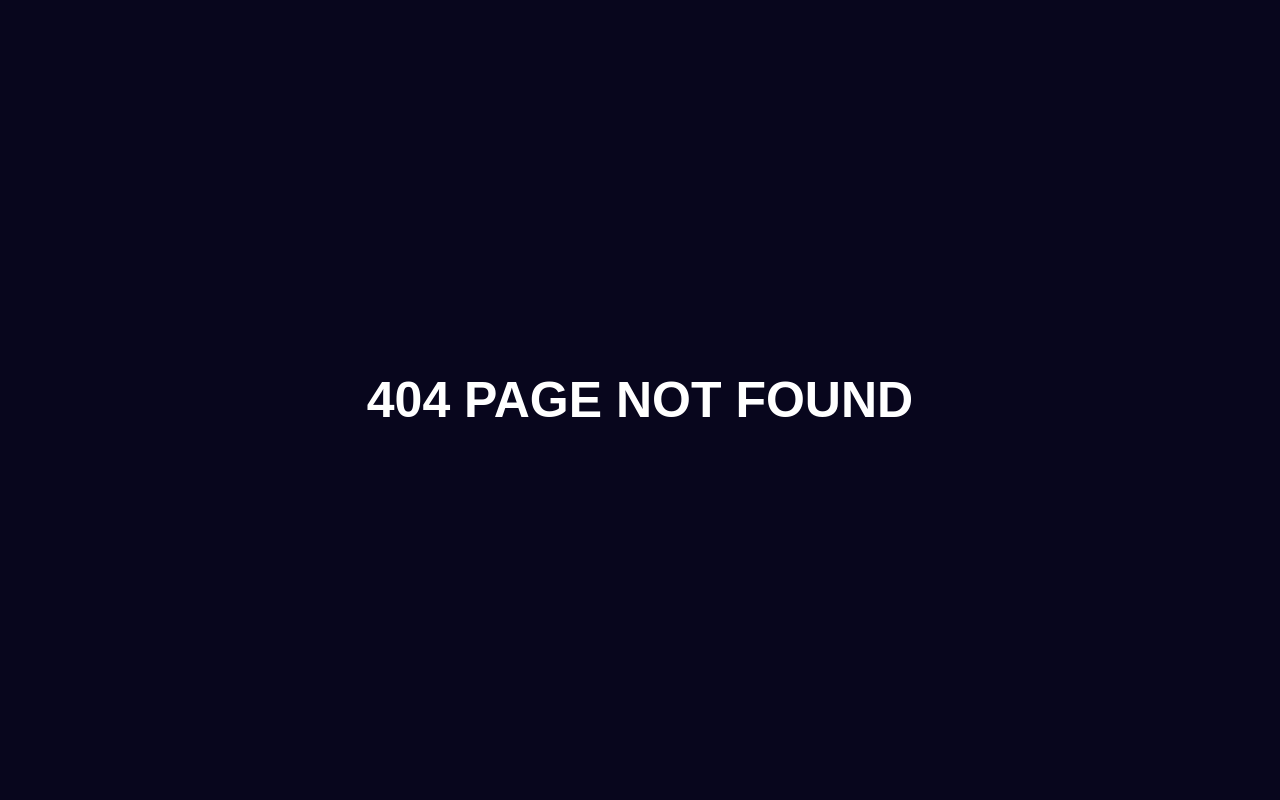
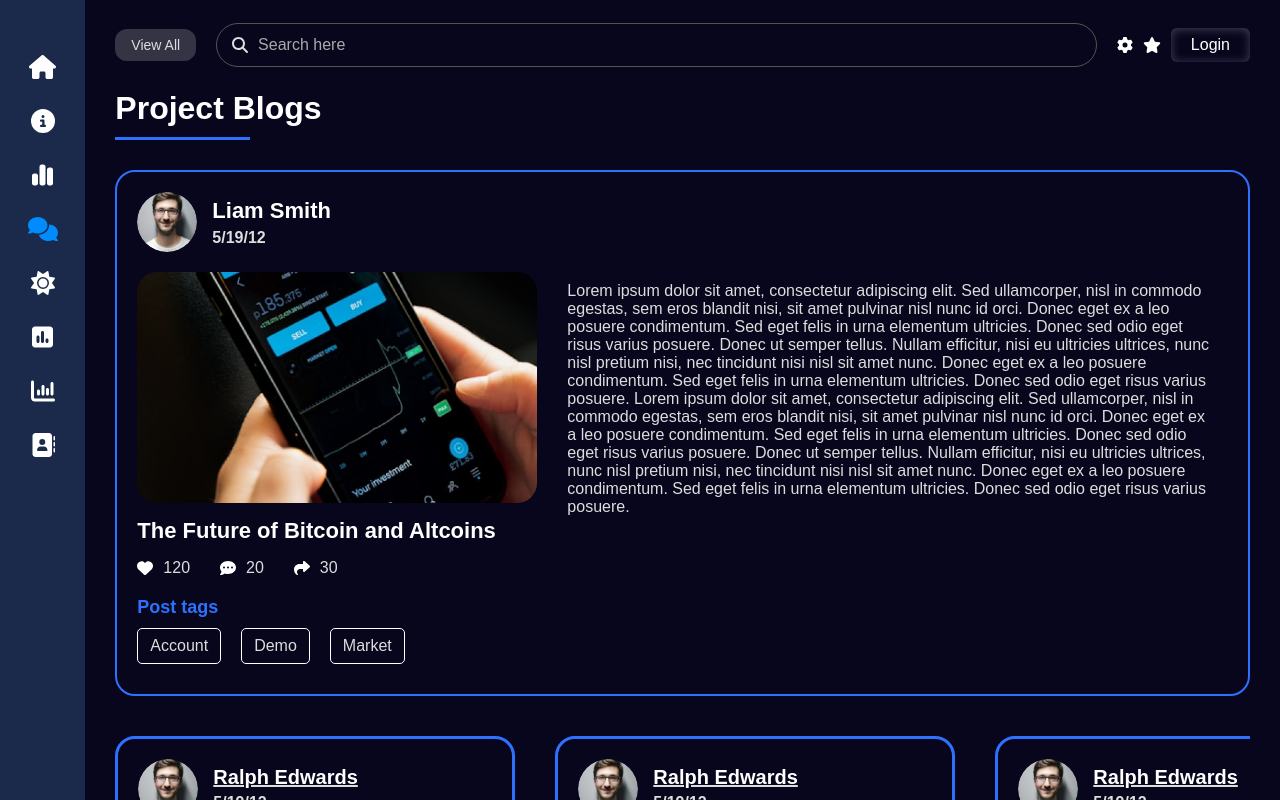
Before and after one commit to juancarlos0330/paw-trading-FE, a React (Create React App) app: page /blogs/detail in a window 1280 px wide. Before the commit this address had no page. Built offline with nearby package versions, Linux system fonts and the light colour scheme.

Commit message:
- Add project blog detail page

```diff
--- a/src/App.js
+++ b/src/App.js
@@ -6,6 +6,7 @@ import LayoutContainer from "./pages/layout/LayoutContainer";
 import ChainOverview from "./pages/overview/ChainOverview";
 import ProjectOverview from "./pages/overview/ProjectOverview";
 import ProjectBlog from "./pages/project/ProjectBlog";
+import ProjectBlogDetail from "./pages/project/ProjectBlogDetail";
 import AnalyticsDashboard from "./pages/dashboard/AnalyticsDashboard";
 import Login from "./pages/auth/Login";
 import Notfound from "./pages/Notfound";
@@ -24,6 +25,7 @@ const App = () => {
             element={<AnalyticsDashboard />}
           />
           <Route path="/blogs" exact element={<ProjectBlog />} />
+          <Route path="/blogs/detail" exact element={<ProjectBlogDetail />} />
         </Route>
         <Route path="/*" exact element={<Notfound />} />
       </Routes>
--- a/src/components/layout/Navbar.js
+++ b/src/components/layout/Navbar.js
@@ -50,7 +50,9 @@ const Navbar = () => {
       </a>
       <a
         href="/blogs"
-        className={`navbar-item ${urlPath === "/blogs" ? "active" : ""}`}
+        className={`navbar-item ${
+          urlPath.startsWith("/blogs") ? "active" : ""
+        }`}
       >
         <FontAwesomeIcon icon={faComments} style={{ fontSize: "24px" }} />
         <span className="navbar-text">Blogs</span>
@@ -60,7 +62,7 @@ const Navbar = () => {
         className={`navbar-item ${urlPath === "/sss" ? "active" : ""}`}
       >
         <FontAwesomeIcon icon={faSun} style={{ fontSize: "24px" }} />
-        <span className="navbar-text">Dashboard</span>
+        <span className="navbar-text">Blog Detail</span>
       </a>
       <a
         href="#"
--- /dev/null
+++ b/src/components/project/BlogDetail.js
@@ -0,0 +1,84 @@
+import { FontAwesomeIcon } from "@fortawesome/react-fontawesome";
+import React from "react";
+
+// import icons
+import {
+  faHeart,
+  faCommentDots,
+  faShare,
+} from "@fortawesome/free-solid-svg-icons";
+
+// import assets
+import BlogAvatarImg from "../../assets/image/avatar.jpeg";
+import BlogDetailImg from "../../assets/image/project/blogdetail.png";
+
+// import style
+import "./BlogDetail.scss";
+
+const BlogDetail = () => {
+  return (
+    <div className="blog-detail-container">
+      <div className="blog-detail-profile">
+        <div className="blog-detail-profile-img">
+          <img src={BlogAvatarImg} alt="blog avatar" />
+        </div>
+        <div className="blog-detail-profile-view">
+          <div className="blog-detail-profile-name">Liam Smith</div>
+          <div className="blog-detail-profile-date">5/19/12</div>
+        </div>
+      </div>
+      <div className="blog-detail-view">
+        <div className="blog-detail-view-img-section">
+          <div className="blog-detail-view-img">
+            <img src={BlogDetailImg} alt="blog detail" />
+          </div>
+          <p className="blog-detail-view-title">
+            The Future of Bitcoin and Altcoins
+          </p>
+          <div className="blog-detail-view-reaction">
+            <div className="blog-detail-view-reaction-item">
+              <FontAwesomeIcon icon={faHeart} />
+              120
+            </div>
+            <div className="blog-detail-view-reaction-item">
+              <FontAwesomeIcon icon={faCommentDots} />
+              20
+            </div>
+            <div className="blog-detail-view-reaction-item">
+              <FontAwesomeIcon icon={faShare} />
+              30
+            </div>
+          </div>
+        </div>
+        <div className="blog-detail-view-description">
+          Lorem ipsum dolor sit amet, consectetur adipiscing elit. Sed
+          ullamcorper, nisl in commodo egestas, sem eros blandit nisi, sit amet
+          pulvinar nisl nunc id orci. Donec eget ex a leo posuere condimentum.
+          Sed eget felis in urna elementum ultricies. Donec sed odio eget risus
+          varius posuere. Donec ut semper tellus. Nullam efficitur, nisi eu
+          ultricies ultrices, nunc nisl pretium nisi, nec tincidunt nisi nisl
+          sit amet nunc. Donec eget ex a leo posuere condimentum. Sed eget felis
+          in urna elementum ultricies. Donec sed odio eget risus varius posuere.
+          Lorem ipsum dolor sit amet, consectetur adipiscing elit. Sed
+          ullamcorper, nisl in commodo egestas, sem eros blandit nisi, sit amet
+          pulvinar nisl nunc id orci. Donec eget ex a leo posuere condimentum.
+          Sed eget felis in urna elementum ultricies. Donec sed odio eget risus
+          varius posuere. Donec ut semper tellus. Nullam efficitur, nisi eu
+          ultricies ultrices, nunc nisl pretium nisi, nec tincidunt nisi nisl
+          sit amet nunc. Donec eget ex a leo posuere condimentum. Sed eget felis
+          in urna elementum ultricies. Donec sed odio eget risus varius posuere.
+        </div>
+      </div>
+      <div className="blog-detail-post-tags">
+        <div className="blog-detail-post-tags-title">Post tags</div>
+        <div className="blog-detail-post-tags-view">
+          <div className="blog-detail-post-tags-view-item">Account</div>
+          <div className="blog-detail-post-tags-view-item">Demo</div>
+          <div className="blog-detail-post-tags-view-item">Market</div>
+        </div>
+      </div>
+    </div>
+  );
+};
+
+export default BlogDetail;
--- /dev/null
+++ b/src/components/project/BlogDetail.scss
@@ -0,0 +1,174 @@
+.blog-detail-container {
+  width: 100%;
+  display: flex;
+  flex-direction: column;
+  justify-content: center;
+  align-items: center;
+  border: 2px solid var(--title-border-color);
+  border-radius: 20px;
+  padding: 20px;
+  margin-bottom: 40px;
+
+  .blog-detail-profile {
+    display: flex;
+    flex-direction: row;
+    justify-content: flex-start;
+    align-items: center;
+    width: 100%;
+    margin-bottom: 20px;
+
+    .blog-detail-profile-img {
+      width: 60px;
+      height: 60px;
+      border-radius: 50%;
+      overflow: hidden;
+      margin-right: 15px;
+      display: flex;
+      justify-content: center;
+      align-items: center;
+
+      img {
+        width: 100%;
+        border-radius: 50%;
+      }
+    }
+
+    .blog-detail-profile-view {
+      display: flex;
+      flex-direction: column;
+
+      .blog-detail-profile-name {
+        display: flex;
+        width: 100%;
+        font-size: 22px;
+        color: var(--title-color);
+        font-weight: bold;
+        margin-bottom: 5px;
+      }
+
+      .blog-detail-profile-date {
+        font-weight: bold;
+      }
+    }
+  }
+
+  .blog-detail-view {
+    display: flex;
+    flex-direction: row;
+    justify-content: center;
+    align-items: flex-start;
+    width: 100%;
+    margin-bottom: 20px;
+    gap: 20px;
+
+    @media (max-width: 768px) {
+      flex-direction: column;
+    }
+
+    .blog-detail-view-img-section {
+      display: flex;
+      width: 400px;
+      flex-direction: column;
+      justify-content: center;
+      align-items: flex-start;
+
+      @media (max-width: 991px) {
+        width: 300px;
+      }
+
+      @media (max-width: 768px) {
+        width: 100%;
+      }
+
+      .blog-detail-view-img {
+        width: 100%;
+        display: flex;
+        justify-content: center;
+        align-items: center;
+        margin-bottom: 15px;
+
+        img {
+          width: 100%;
+          object-fit: cover;
+          border-radius: 20px;
+        }
+      }
+
+      .blog-detail-view-title {
+        font-size: 22px;
+        color: var(--title-color);
+        font-weight: bold;
+        margin-bottom: 15px;
+      }
+
+      .blog-detail-view-reaction {
+        display: flex;
+        flex-direction: row;
+        justify-content: flex-start;
+        align-items: center;
+        width: 100%;
+
+        .blog-detail-view-reaction-item {
+          display: flex;
+          flex-direction: row;
+          justify-content: flex-start;
+          align-items: center;
+          margin-right: 30px;
+          cursor: pointer;
+          gap: 10px;
+
+          svg {
+            path {
+              fill: var(--title-color);
+            }
+          }
+        }
+      }
+    }
+
+    .blog-detail-view-description {
+      flex: 1;
+      padding: 10px;
+
+      @media (max-width: 768px) {
+        padding: 0;
+      }
+    }
+  }
+
+  .blog-detail-post-tags {
+    display: flex;
+    flex-direction: column;
+    justify-content: flex-start;
+    align-items: flex-start;
+    width: 100%;
+    margin-bottom: 10px;
+    gap: 10px;
+
+    .blog-detail-post-tags-title {
+      font-size: 18px;
+      color: var(--title-border-color);
+      font-weight: bold;
+    }
+
+    .blog-detail-post-tags-view {
+      width: 100%;
+      display: flex;
+      flex-direction: row;
+      justify-content: flex-start;
+      align-items: center;
+      gap: 20px;
+
+      .blog-detail-post-tags-view-item {
+        display: flex;
+        flex-direction: row;
+        justify-content: flex-start;
+        align-items: center;
+        padding: 8px 12px;
+        border-radius: 5px;
+        border: 1px solid var(--title-color);
+        cursor: pointer;
+      }
+    }
+  }
+}
--- a/src/components/project/FeaturedBlogs.js
+++ b/src/components/project/FeaturedBlogs.js
@@ -91,7 +91,7 @@ const FeaturedBlogs = ({ title }) => {
         <Swiper pagination slidesPerView={1} className="project-swiper">
           {data.map((item, index) => (
             <SwiperSlide key={index}>
-              <div className="featured-blogs-view-item">
+              <a href="/blogs/detail" className="featured-blogs-view-item">
                 <div className="featured-blogs-view-item-profile">
                   <div className="featured-blogs-view-item-profile-img">
                     <img src={ProfileAvatarImg} alt="featured-blog-profile" />
@@ -131,7 +131,7 @@ const FeaturedBlogs = ({ title }) => {
                     </div>
                   </div>
                 </div>
-              </div>
+              </a>
             </SwiperSlide>
           ))}
         </Swiper>
--- a/src/components/project/ProjectPosts.js
+++ b/src/components/project/ProjectPosts.js
@@ -90,7 +90,7 @@ const ProjectPosts = ({ title }) => {
         <Swiper pagination slidesPerView={1} className="project-swiper">
           {data.map((item, index) => (
             <SwiperSlide key={index}>
-              <div className="project-posts-view-item">
+              <a href="/blogs/detail" className="project-posts-view-item">
                 <div className="project-posts-view-item-img">
                   <img src={PostBlogImg} alt="post blog image" />
                 </div>
@@ -117,7 +117,7 @@ const ProjectPosts = ({ title }) => {
                     </div>
                   </div>
                 </div>
-              </div>
+              </a>
             </SwiperSlide>
           ))}
         </Swiper>
--- /dev/null
+++ b/src/pages/project/ProjectBlogDetail.js
@@ -0,0 +1,22 @@
+import React from "react";
+
+// import components
+import BlogDetail from "../../components/project/BlogDetail";
+import FeaturedBlogs from "../../components/project/FeaturedBlogs";
+import RecentPosts from "../../components/project/RecentPosts";
+
+// import style
+import "./ProjectBlogDetail.scss";
+
+const ProjectBlogDetail = () => {
+  return (
+    <div className="project-blog-detail-page">
+      <div className="title">Project Blogs</div>
+      <BlogDetail />
+      <FeaturedBlogs />
+      <RecentPosts title="Recent Posts" />
+    </div>
+  );
+};
+
+export default ProjectBlogDetail;
--- /dev/null
+++ b/src/pages/project/ProjectBlogDetail.scss
@@ -0,0 +1,32 @@
+.project-blog-detail-page {
+  display: flex;
+  flex-direction: column;
+  justify-content: flex-start;
+  align-items: center;
+  height: calc(100vh - 90px);
+  width: 100%;
+  padding: 0 30px;
+  overflow-y: auto;
+
+  @media (max-width: 991px) {
+    padding: 0 10px;
+  }
+
+  .title {
+    font-size: 32px;
+    color: var(--title-color);
+    font-weight: bold;
+    margin-bottom: 30px;
+    width: 100%;
+    display: flex;
+    flex-direction: column;
+  }
+
+  .title::after {
+    content: "";
+    width: 135px;
+    height: 3px;
+    background-color: var(--title-border-color);
+    margin-top: 10px;
+  }
+}
```
Also changed, not shown: src/assets/image/project/blogdetail.png (added).
